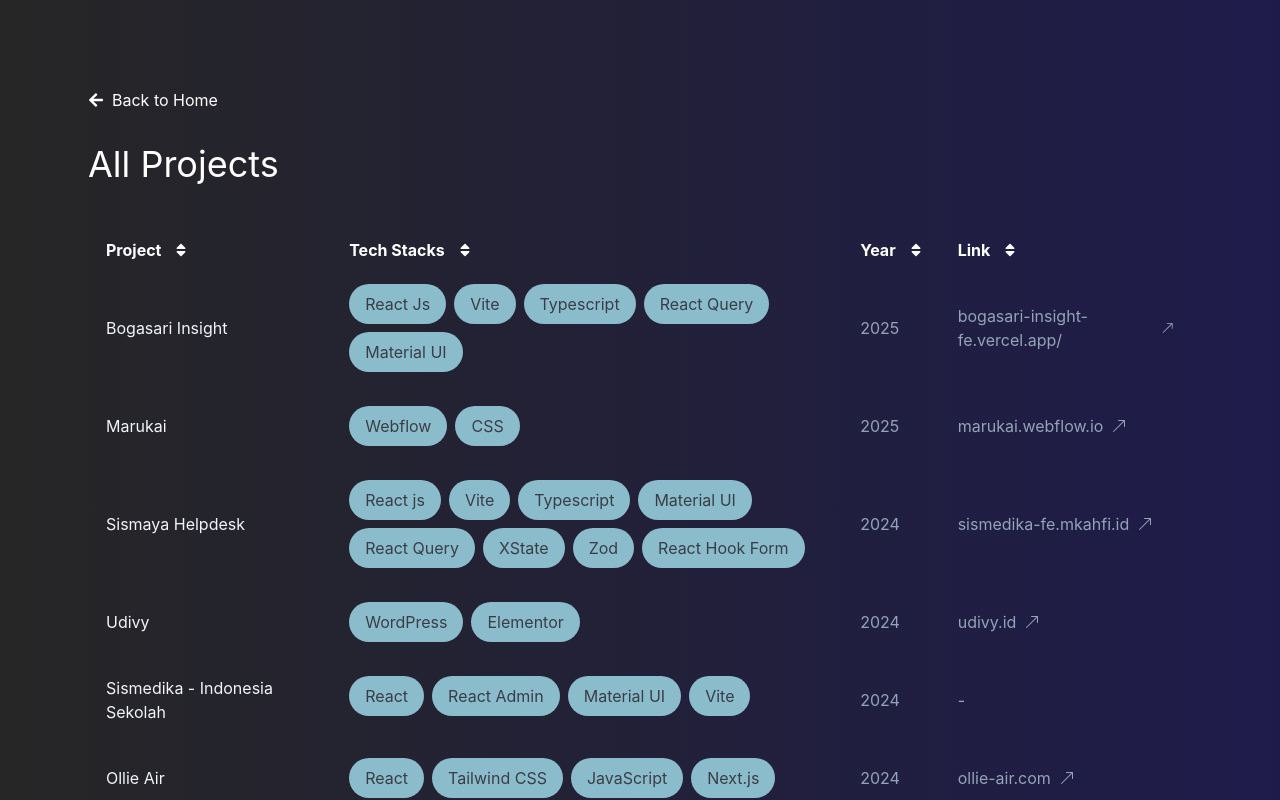
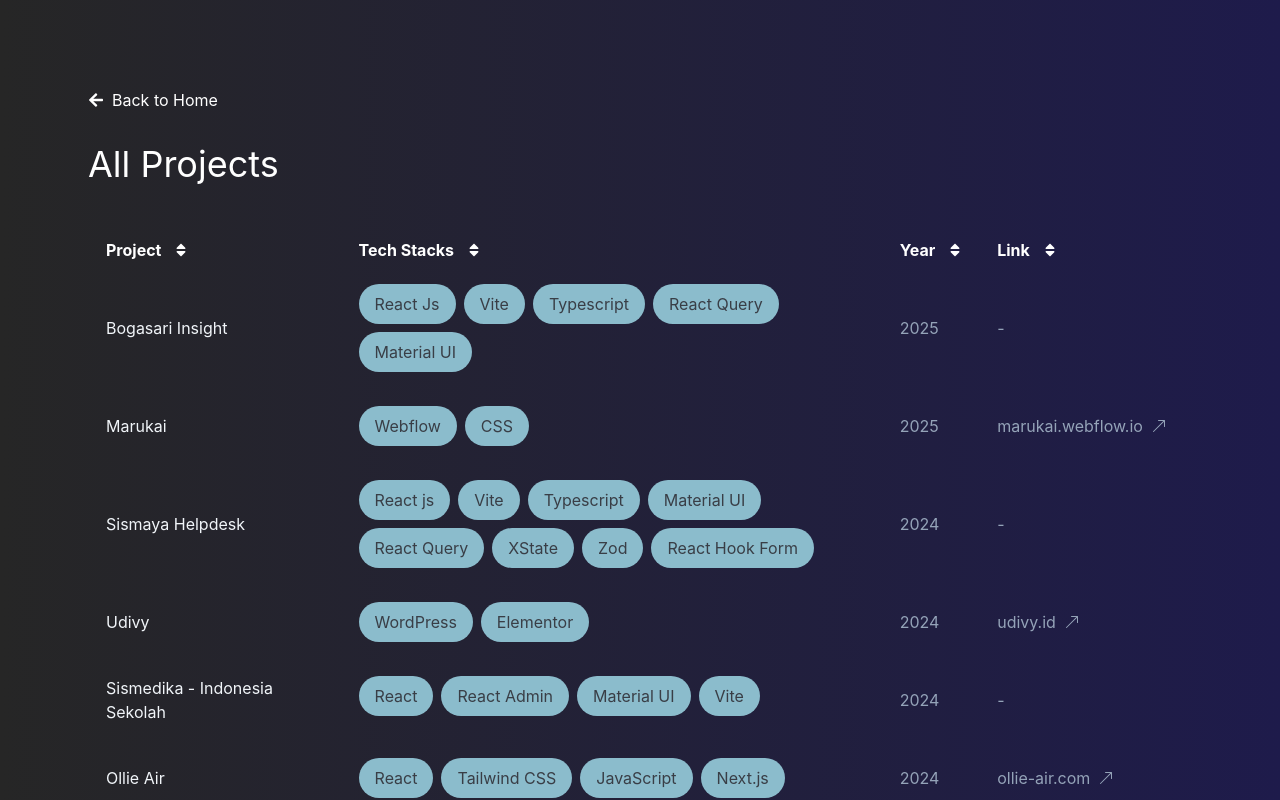
Before and after one commit to adrianrivald/adrian-portofolio, a Next.js app: page /projects in a window 1280 px wide. Shown: the top 800 px of the page. Built offline with nearby package versions, Linux system fonts and the light colour scheme.

Commit message:
fix projects list

```diff
--- a/constants/project.ts
+++ b/constants/project.ts
@@ -34,7 +34,7 @@
   {
     year: "2025",
     title: "Bogasari Insight",
-    link: "https://bogasari-insight-fe.vercel.app/",
+    link: "",
     bubbles: ["React Js", "Vite", "Typescript", "React Query", "Material UI"],
   },
   {
@@ -46,7 +46,7 @@
   {
     year: "2024",
     title: "Sismaya Helpdesk",
-    link: "https://sismedika-fe.mkahfi.id",
+    link: "",
     bubbles: [
       "React js",
       "Vite",
```
